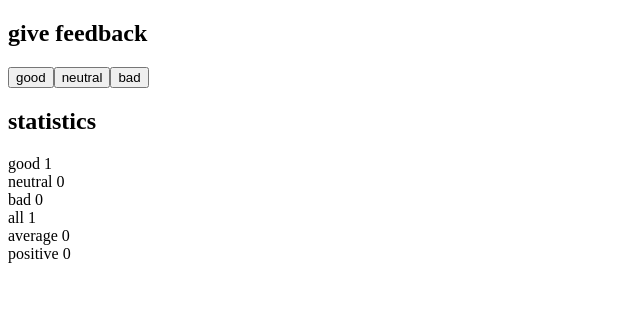
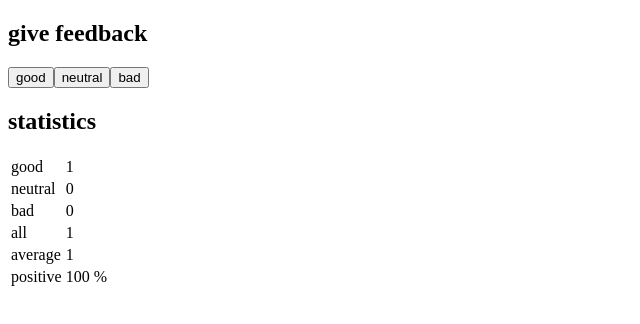
Before and after one commit to teatea136/fullstack, a React (Create React App) app in the folder osa1/unicafe/: page / in a window 1280 px wide. Both pictures are taken after a click on the button "good". Shown: the top 324 px of the page, without its empty margins (0-640 px from the left). Built offline with nearby package versions, Linux system fonts and the light colour scheme.

Commit message:
finished osa1/unicafe

```diff
--- a/osa1/unicafe/src/App.js
+++ b/osa1/unicafe/src/App.js
@@ -1,20 +1,73 @@
 import React, { useState } from 'react'
 
-const Display = ({ counter, text }) => {
-  return (
-    <div>{text} {counter}</div>
+const Button = (props) => {
+  return(
+  <button onClick={props.handleClick}>{props.text}</button>
   )
 }
 
-const Button = (props) => {
+const StatisticsLine = (props) => {
+  if (props.text === 'good' || props.text === 'neutral' || props.text === 'bad') {
+    console.log(props.text)
+    return (
+      <tr>
+        <td>{props.text} </td>
+        <td>{props.value}</td>
+      </tr>
+    )
+  } else if (props.text === 'all') {
+    return (
+      <tr>
+      <td>{props.text}</td>
+      <td>{props.value.length}</td>
+    </tr>
+    )
+  } else if (props.text === 'average') {
+    let x = 0
+    if (props.value.length > 0) {
+        x = props.value.reduce((accumulator, currentValue) => accumulator + currentValue)/props.value.length
+      }
+    return (
+      <tr>
+      <td>{props.text}</td>
+      <td>{x}</td>
+    </tr>
+    )
+  } else if (props.value.length > 0) {
+    let y = props.good * 100 / props.all.length
+    return (
+      <tr>
+        <td>{props.text}</td>
+        <td>{y} %</td>
+      </tr>
+    )
+  }
   return (
-  <button onClick={props.handleClick}>{props.text}</button>
-)
+    <tr></tr>
+  )
 }
 
-const Handler = () => {
+const Statistics = (props) => {
+  if (props.all.length !== 0) {
+    return (
+      <table>
+        <tbody>
+        <StatisticsLine text={'good'} value={props.good}/>
+        <StatisticsLine text={'neutral'} value={props.neutral}/>
+        <StatisticsLine text={'bad'} value={props.bad}/>
+        <StatisticsLine text={'all'} value={props.all}/>
+        <StatisticsLine text={'average'} value={props.all} />
+        <StatisticsLine text={'positive'} value={props.all} good={props.good} all={props.all}/>
+        </tbody>
+      </table>
+    )
+  }
+  return (
+    <div>No feedback given</div>
+  )
+}
 
-}
+
 
 
 const App = () => {
@@ -22,50 +75,21 @@ const App = () => {
   const [good, setGood] = useState(0)
   const [neutral, setNeutral] = useState(0)
   const [bad, setBad] = useState(0)
-  const [allClicks, setAll] = useState(0)
-  const [average, setAverage] = useState(0)
-  const [averageB, setAverageB] = useState(0)
-  const [positive, setPositive] = useState(0)
-
+  const [all, setAll] = useState([])
 
   const handleGoodClick = () => {
     setGood(good + 1)
-    handleAllClick();
-    handleAverage(1);
-    handlePositive();
+    setAll(all.concat(1))
   }
 
   const handleNeutralClick = () => {
     setNeutral(neutral + 1)
-    handleAllClick();
-    handleAverage(0);
-    handlePositive();
+    setAll(all.concat(0))
   }
 
   const handleBadClick = () => {
     setBad(bad + 1)
-    handleAllClick();
-    handleAverage(-1);
-    handlePositive();
-  }
-
-  const handleAllClick = () => {
-    setAll(allClicks + 1)
-  }
-
-  const handleAverage = (x) => {
-    console.log(allClicks)
-    if (allClicks !== 0) {
-      setAverageB(averageB + x)
-      console.log(x)
-      setAverage(averageB / allClicks)
-    }
-  }
-
-  const handlePositive = () => {
-    if (allClicks !== 0) {
-      setPositive((good * 100/ allClicks) + ' %')
-    }
+    setAll(all.concat(-1))
   }
 
   return (
@@ -75,12 +99,7 @@ const App = () => {
       <Button handleClick={handleNeutralClick} text={'neutral'}/>
       <Button handleClick={handleBadClick} text={'bad'}/>
       <h2>statistics</h2>
-      <Display text={'good'} counter={good}/>
-      <Display text={'neutral'} counter={neutral}/>
-      <Display text={'bad'} counter={bad}/>
-      <Display text={'all'} counter={allClicks}/>
-      <Display text={'average'} counter={average}/>
-      <Display text={'positive'} counter={positive}/>
+      <Statistics good={good} neutral={neutral} bad={bad} all={all}/>
     </div>
   )
 }
```
